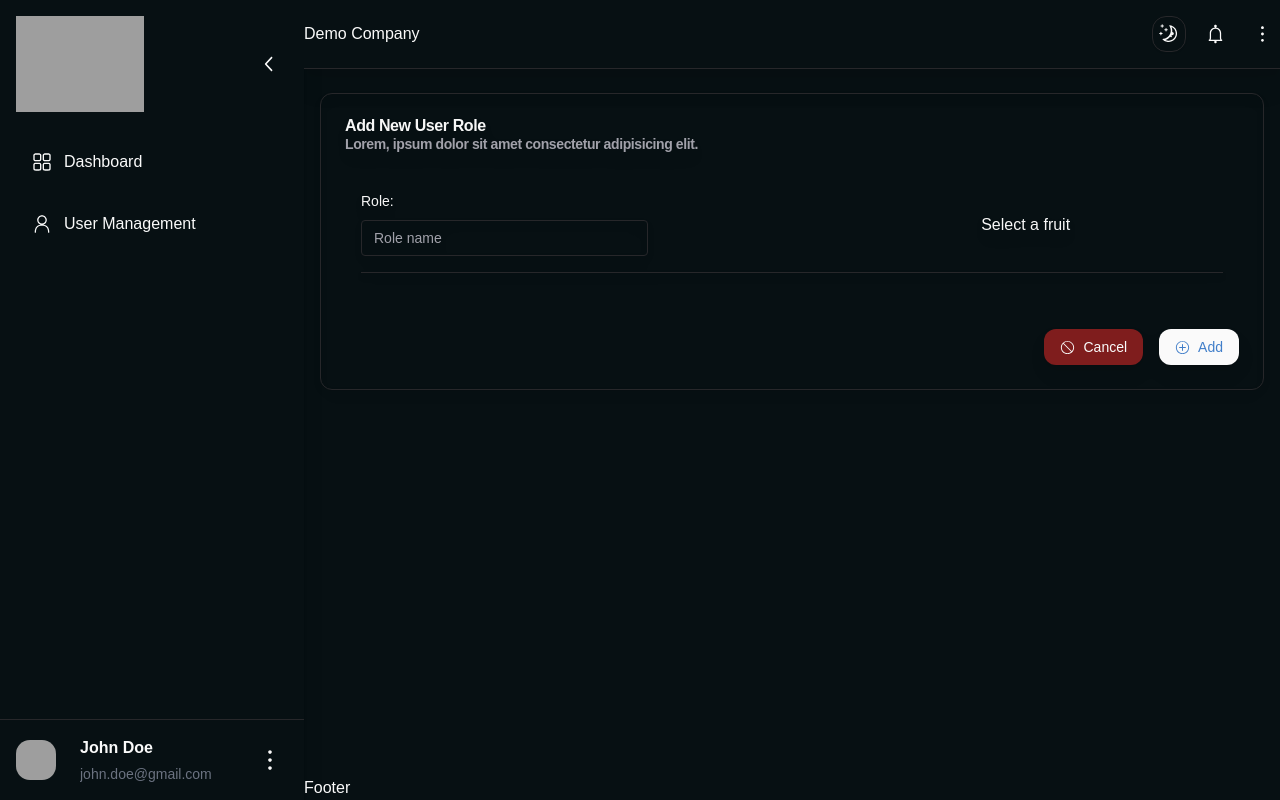
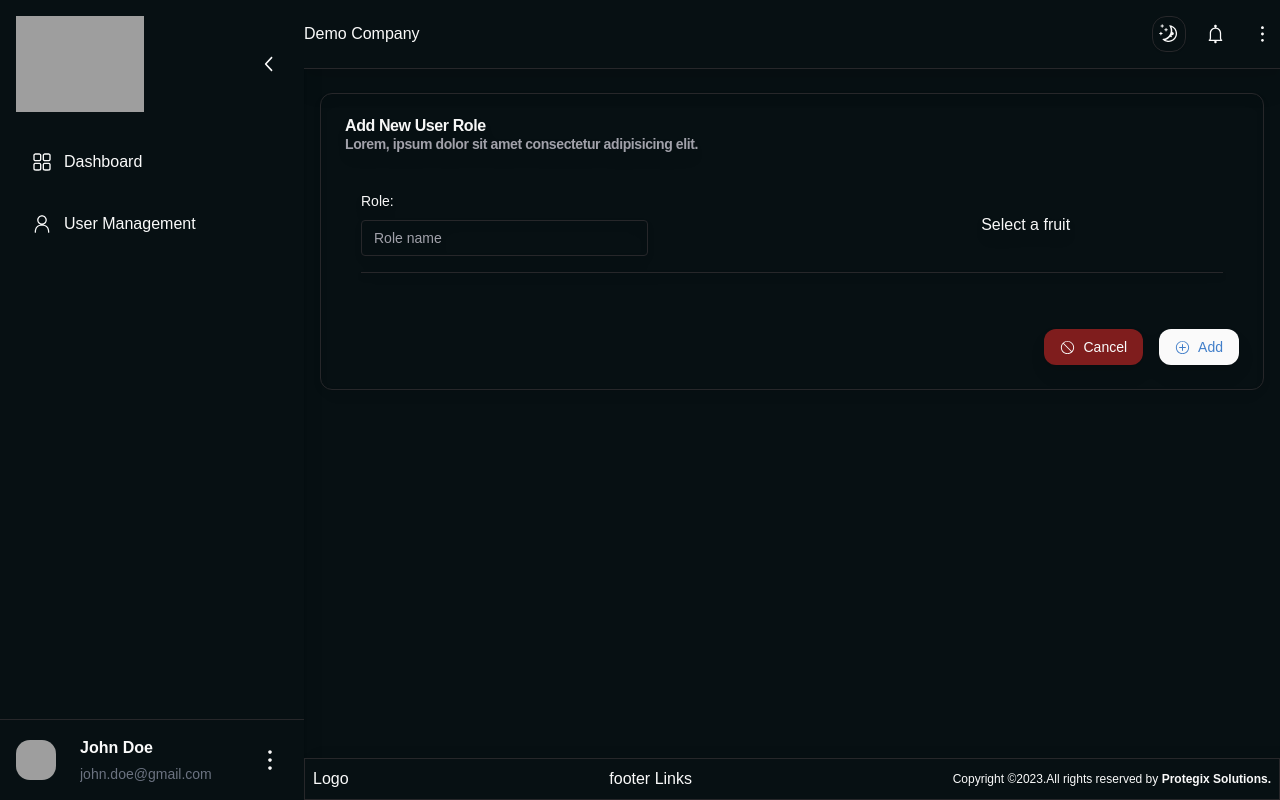
Before and after one commit to am-it1601/Protegix_react, a React (Vite) app: page /user-management/role/create in a window 1280 px wide. Built offline with nearby package versions, Linux system fonts and the light colour scheme; grey boxes are pictures that could not be loaded.

Commit message:
Footer structure

```diff
--- a/src/components/shared/Footer.tsx
+++ b/src/components/shared/Footer.tsx
@@ -1,7 +1,19 @@
 import React from 'react';
 
 const Footer = () => {
-    return <div>Footer</div>;
+    return (
+        <footer className="border border-t bg-background drop-shadow-t">
+            <div className="p-2 flex-between">
+                <div>Logo</div>
+                <div>footer Links</div>
+                <div>
+                    <p className="p-regular-12">
+                        Copyright &#169;2023.All rights reserved by <span className="p-semibold-12">Protegix Solutions.</span>
+                    </p>
+                </div>
+            </div>
+        </footer>
+    );
 };
 
 export default Footer;
--- a/src/index.css
+++ b/src/index.css
@@ -194,6 +194,15 @@
     .p-medium-12 {
         @apply text-[12px] font-medium leading-[20px];
     }
+    .p-bold-12 {
+        @apply text-[12px] font-bold leading-[20px];
+    }
+    .p-regular-12 {
+        @apply text-[12px] font-normal leading-[20px];
+    }
+    .p-semibold-12 {
+        @apply text-[12px] font-semibold leading-[20px];
+    }
 }
 
 .sidemenu__tooltip {
--- a/tailwind.config.js
+++ b/tailwind.config.js
@@ -70,6 +70,9 @@ module.exports = {
                 'accordion-down': 'accordion-down 0.2s ease-out',
                 'accordion-up': 'accordion-up 0.2s ease-out',
             },
+            dropShadow: {
+                t: ['10px 0px 8px rgb(0 0 0 / 0.04)', '4px 0 3px rgb(0 0 0 / 0.1)'],
+            },
         },
     },
     plugins: [require('tailwindcss-animate')],
```
